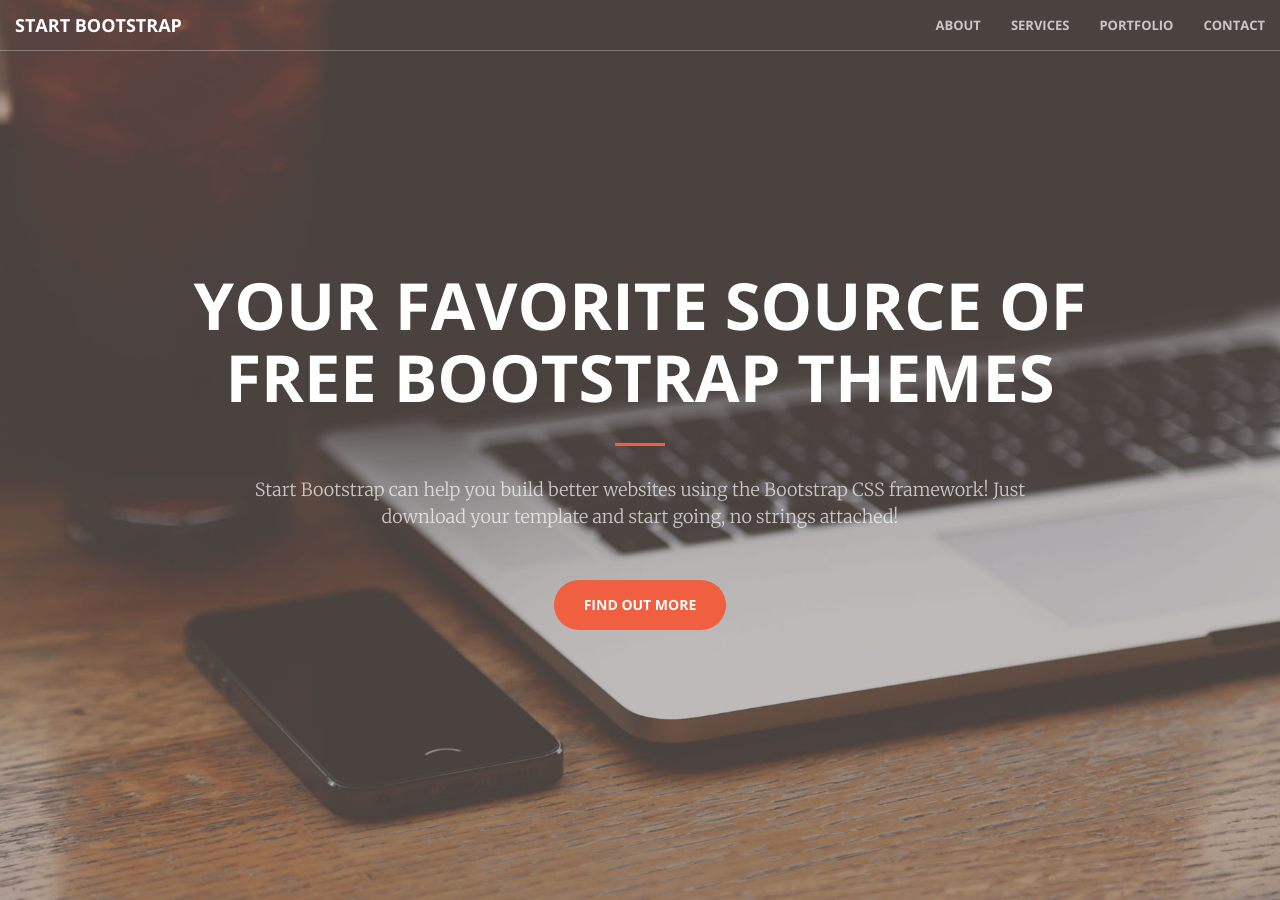
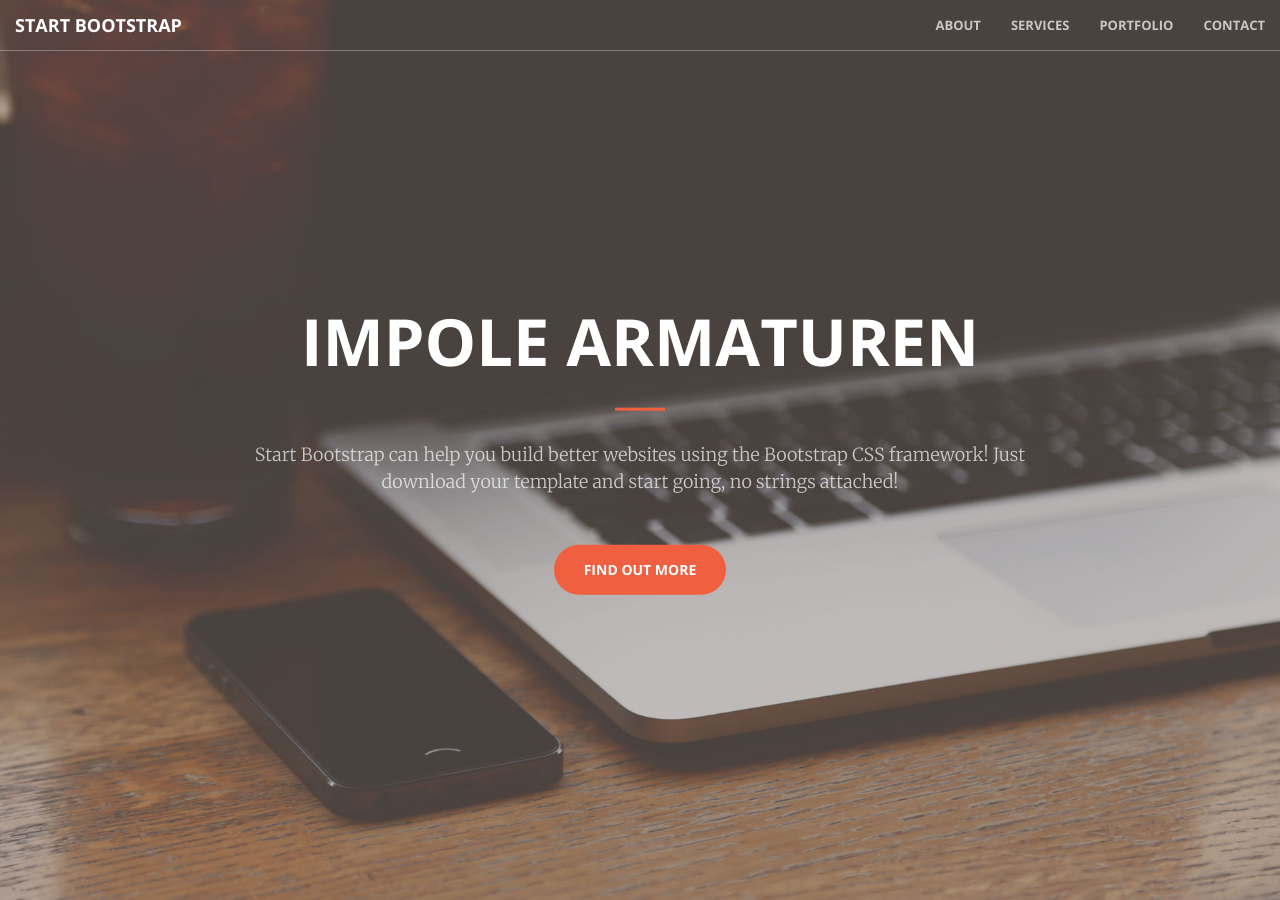
Before and after one commit to ayrez7/ImpoleWebsite, a Jekyll site: the page built from index.html, in a window 1280 px wide and 900 px high. Built offline with Jekyll 4.4.1, drawn with Linux system fonts in a browser that asks for light colours.

Commit message:
Header text changed

```diff
--- a/_includes/header.html
+++ b/_includes/header.html
@@ -1,7 +1,7 @@
 <header>
     <div class="header-content">
         <div class="header-content-inner">
-            <h1>Your Favorite Source of Free Bootstrap Themes</h1>
+            <h1>Impole Armaturen</h1>
             <hr>
             <p>Start Bootstrap can help you build better websites using the Bootstrap CSS framework! Just download your template and start going, no strings attached!</p>
             <a href="#about" class="btn btn-primary btn-xl page-scroll">Find Out More</a>
```
